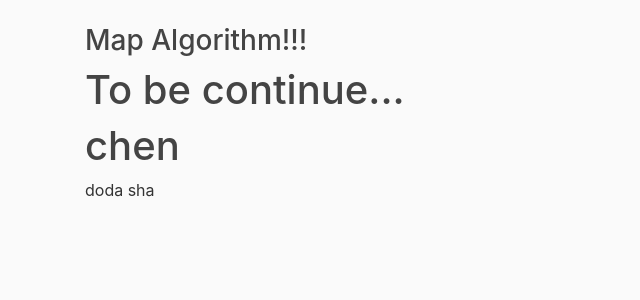
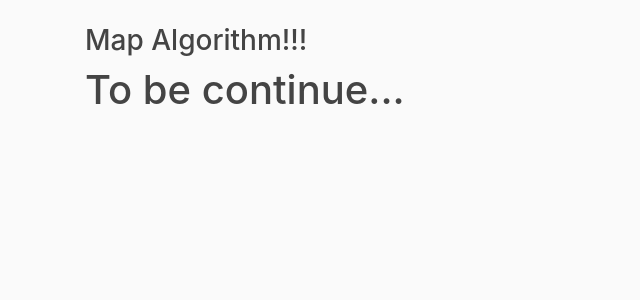
Before and after one commit to GalTayeb/SitterExpress, a Django app: page /map/ in a window 1280 px wide. Shown: the part 56-356 px from the top of the page, without its empty margins (0-640 px from the left). Run offline with Django 3.2, Linux system fonts and the light colour scheme; some libraries are stand-ins or nearby versions.

Commit message:
New Update

```diff
--- a/babySitter/templates/babySitter/map.html
+++ b/babySitter/templates/babySitter/map.html
@@ -3,7 +3,5 @@
     <div class = "main">
         <h3>Map Algorithm!!!</h3>
         <h1>To be continue...</h1>
-        <h1>chen</h1>
-    doda sha
     </div>
 {% endblock content %}
```
